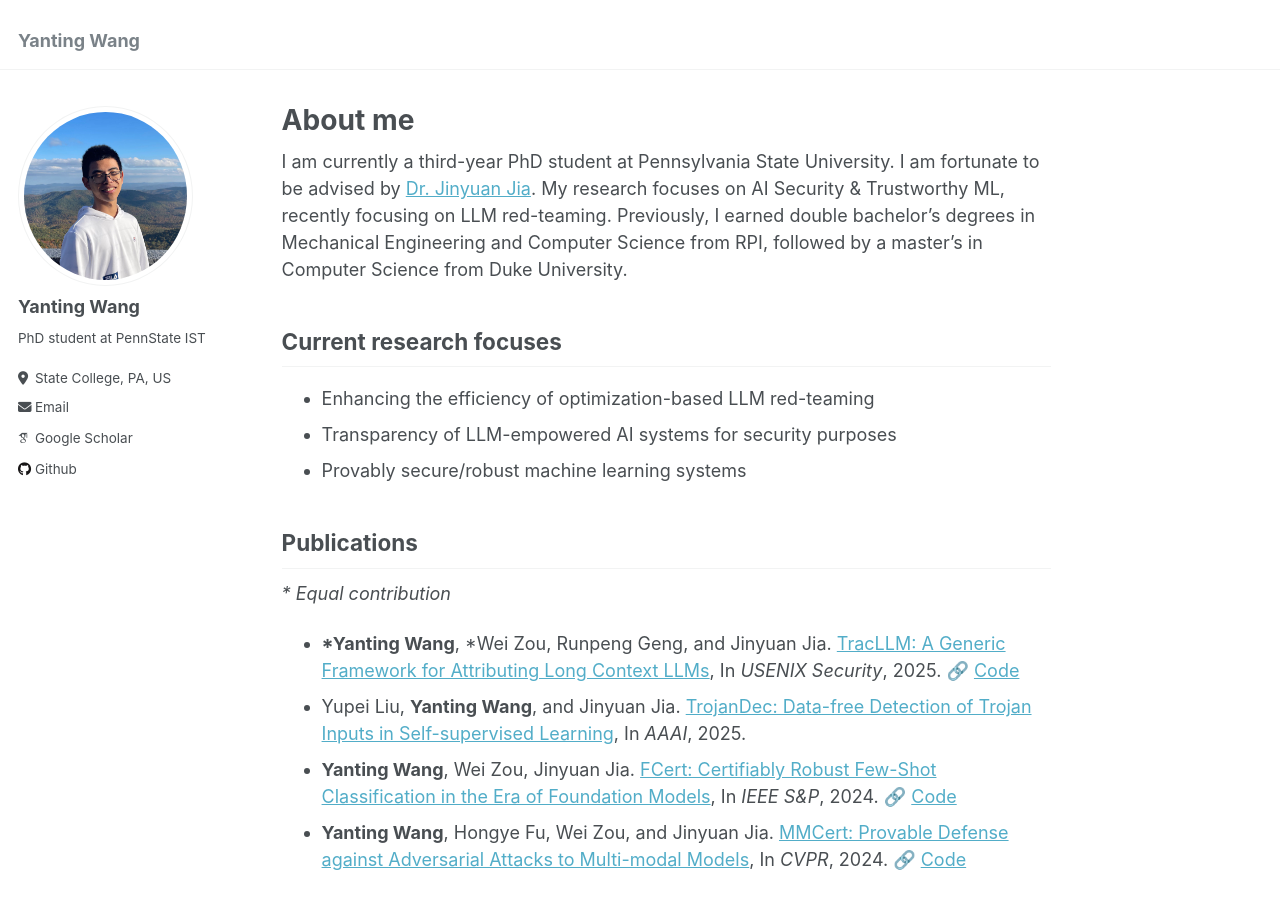
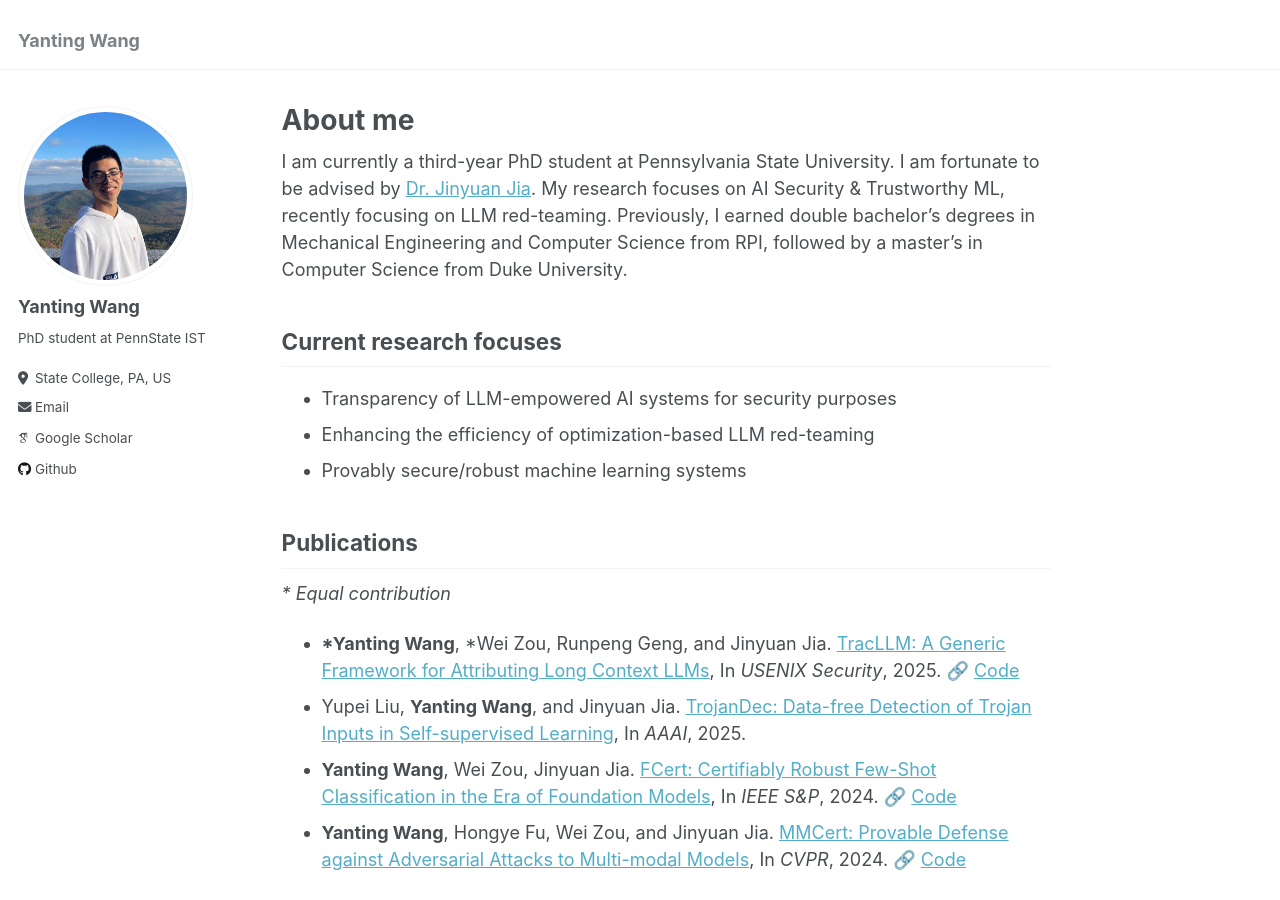
Before and after one commit to Wang-Yanting/Wang-Yanting.github.io, a Jekyll site: the page built from _pages/about.md, in a window 1280 px wide and 900 px high. Built offline with Jekyll 4.4.1, drawn with Linux system fonts in a browser that asks for light colours; some web fonts are replaced.

```diff
--- a/_pages/about.md
+++ b/_pages/about.md
@@ -11,8 +11,8 @@ redirect_from:
 I am currently a third-year PhD student at Pennsylvania State University. I am fortunate to be advised by [Dr. Jinyuan Jia](https://jinyuan-jia.github.io/). My research focuses on AI Security & Trustworthy ML, recently focusing on LLM red-teaming. Previously, I earned double bachelor’s degrees in Mechanical Engineering and Computer Science from RPI, followed by a master’s in Computer Science from Duke University.
 
 ## Current research focuses
+* Transparency of LLM-empowered AI systems for security purposes
 * Enhancing the efficiency of optimization-based LLM red-teaming
-* Transparency of LLM-empowered AI systems for security purposes
 * Provably secure/robust machine learning systems
 
 ## Publications
```
